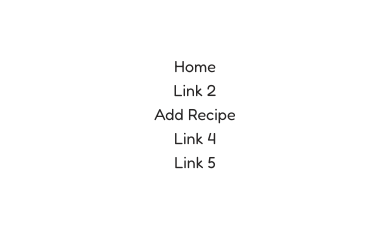
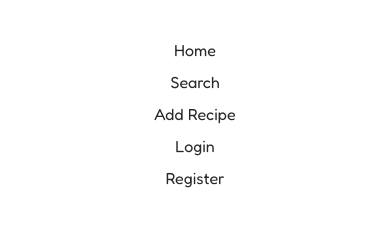
Before and after one commit to ajdinhusetovic/recipi, a React (Vite) app in the folder client/: page /recipes/edit/1 in a window 390 px wide. Both pictures are taken after a click on the element 353 px from the left and 49 px from the top of the page. Shown: the part 308-548 px from the top of the page. Built offline with nearby package versions, Linux system fonts and the light colour scheme; no server answers.

Commit message:
Edit link style

```diff
--- a/client/src/components/Navbar.tsx
+++ b/client/src/components/Navbar.tsx
@@ -59,38 +59,100 @@ const Navbar = () => {
           </div>
         </div>
         {nav && (
-          <ul className="md:hidden w-full h-screen flex flex-col items-center justify-center">
-            <li>
-              <Link to="/">Home</Link>
+          <ul className="md:hidden w-full h-screen flex flex-col items-center justify-center gap-2">
+            <li className="group transition-all duration-300 ease-in-out">
+              <Link
+                className="bg-left-bottom bg-gradient-to-r from-violet-500 to-violet-500 bg-[length:0%_2px] bg-no-repeat group-hover:bg-[length:100%_2px] transition-all duration-300 ease-out"
+                to="/"
+              >
+                Home
+              </Link>
             </li>
-            <li>Link 2</li>
-            <li>
-              <Link to="/recipes/create-recipe">Add Recipe</Link>
+            <li className="group transition-all duration-300 ease-in-out">
+              <Link
+                className="bg-left-bottom bg-gradient-to-r from-violet-500 to-violet-500 bg-[length:0%_2px] bg-no-repeat group-hover:bg-[length:100%_2px] transition-all duration-500 ease-out"
+                to="/recipes/search"
+              >
+                Search
+              </Link>
             </li>
-            <li>Link 4</li>
-            <li>Link 5</li>
+            <li className="group transition-all duration-300 ease-in-out">
+              <Link
+                className="bg-left-bottom bg-gradient-to-r from-violet-500 to-violet-500 bg-[length:0%_2px] bg-no-repeat group-hover:bg-[length:100%_2px] transition-all duration-500 ease-out"
+                to="/recipes/create-recipe/"
+              >
+                Add Recipe
+              </Link>
+            </li>
+            {cookie.token ? (
+              <button onClick={handleLogout}>Logout</button>
+            ) : (
+              <>
+                <li className="group transition-all duration-300 ease-in-out">
+                  <Link
+                    className="bg-left-bottom bg-gradient-to-r from-violet-500 to-violet-500 bg-[length:0%_2px] bg-no-repeat group-hover:bg-[length:100%_2px] transition-all duration-500 ease-out"
+                    to="/login"
+                  >
+                    Login
+                  </Link>
+                </li>
+                <li className="group transition-all duration-300 ease-in-out">
+                  <Link
+                    className="bg-left-bottom bg-gradient-to-r from-violet-500 to-violet-500 bg-[length:0%_2px] bg-no-repeat group-hover:bg-[length:100%_2px] transition-all duration-500 ease-out"
+                    to="/register"
+                  >
+                    Register
+                  </Link>
+                </li>
+              </>
+            )}
           </ul>
         )}
 
         <ul className="hidden md:flex items-center gap-5">
-          <li>
-            <Link to="/">Home</Link>
+          <li className="group transition-all duration-300 ease-in-out">
+            <Link
+              className="bg-left-bottom bg-gradient-to-r from-violet-500 to-violet-500 bg-[length:0%_2px] bg-no-repeat group-hover:bg-[length:100%_2px] transition-all duration-300 ease-out"
+              to="/"
+            >
+              Home
+            </Link>
           </li>
-          <li>
-            <Link to="/recipes/search">Search</Link>
+          <li className="group transition-all duration-300 ease-in-out">
+            <Link
+              className="bg-left-bottom bg-gradient-to-r from-violet-500 to-violet-500 bg-[length:0%_2px] bg-no-repeat group-hover:bg-[length:100%_2px] transition-all duration-500 ease-out"
+              to="/recipes/search"
+            >
+              Search
+            </Link>
           </li>
-          <li>
-            <Link to="/recipes/create-recipe/">Add Recipe</Link>
+          <li className="group transition-all duration-300 ease-in-out">
+            <Link
+              className="bg-left-bottom bg-gradient-to-r from-violet-500 to-violet-500 bg-[length:0%_2px] bg-no-repeat group-hover:bg-[length:100%_2px] transition-all duration-500 ease-out"
+              to="/recipes/create-recipe/"
+            >
+              Add Recipe
+            </Link>
           </li>
           {cookie.token ? (
             <button onClick={handleLogout}>Logout</button>
           ) : (
             <>
-              <li>
-                <Link to="/login">Login</Link>
+              <li className="group transition-all duration-300 ease-in-out">
+                <Link
+                  className="bg-left-bottom bg-gradient-to-r from-violet-500 to-violet-500 bg-[length:0%_2px] bg-no-repeat group-hover:bg-[length:100%_2px] transition-all duration-500 ease-out"
+                  to="/login"
+                >
+                  Login
+                </Link>
               </li>
-              <li>
-                <Link to="/register">Register</Link>
+              <li className="group transition-all duration-300 ease-in-out">
+                <Link
+                  className="bg-left-bottom bg-gradient-to-r from-violet-500 to-violet-500 bg-[length:0%_2px] bg-no-repeat group-hover:bg-[length:100%_2px] transition-all duration-500 ease-out"
+                  to="/register"
+                >
+                  Register
+                </Link>
               </li>
             </>
           )}
```
